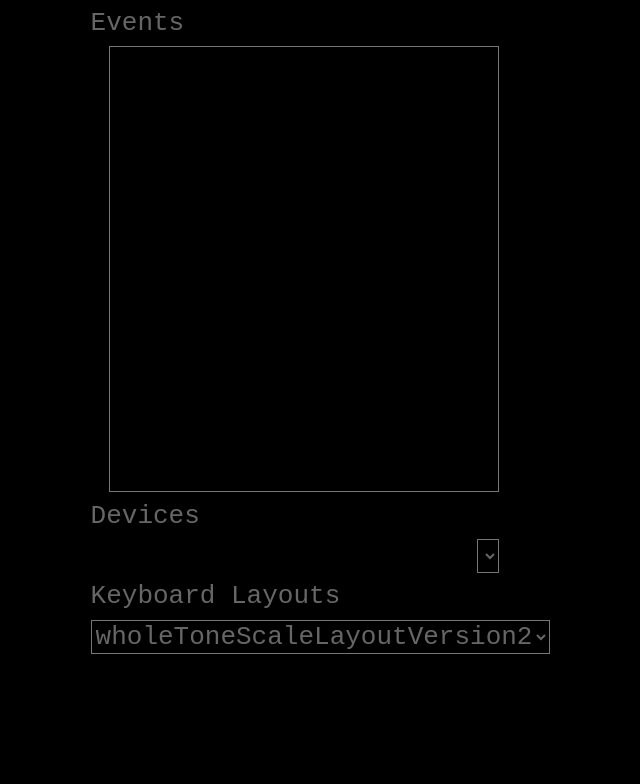
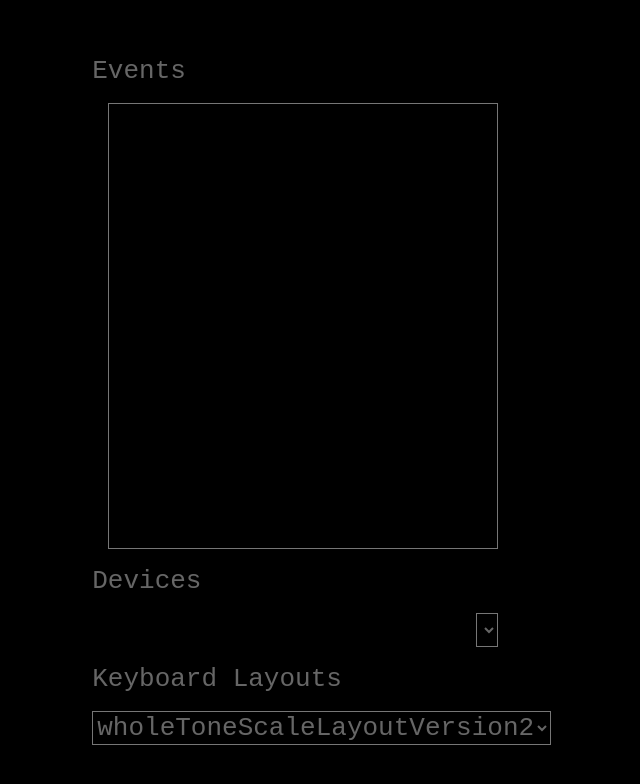
Before and after one commit to stygian-phrygian/webmidi-isomorphic-keyboard, a plain HTML site: page index.html in a window 1280 px wide. Shown: the whole page, without its empty margins (345-985 px from the left). Drawn offline with Linux system fonts and the light colour scheme.

Commit message:
added vertical centering to overall widget layout

```diff
--- a/index.css
+++ b/index.css
@@ -3,8 +3,19 @@ body {
 }
 
 .center {
+  /*
+  magic which centers the div vertically and horizontally, thanks fam
+  found here:
+  http://www.tipue.com/blog/center-a-div/
+  */
+  position: absolute;
   margin: auto;
-  width: 33%;
+  top: 0;
+  right: 0;
+  bottom: 0;
+  left: 0;
+  width: 33%;   /* width & height specify the div size in the center) */
+  height: 88%;
 }
 
 .text-align-left {
@@ -20,7 +31,12 @@ body {
   font-family: monospace;
   font-weight: 200;
   font-size: 200%;
-  margin: 1%;
+  margin: 2%;
+}
+
+#eventLogTitle {
+  /* give it a little more room from the top */
+  /* margin-top: 11%; */
 }
 
 #eventLog {
--- a/index.html
+++ b/index.html
@@ -9,7 +9,7 @@
   </head>
   <body>
 
-    <div class="center text-align-right">
+    <div id="content" class="center text-align-right">
 
       <div id="eventLogSection">
         <div id="eventLogTitle" class="widget text-align-left">Events</div>
@@ -26,7 +26,7 @@
         <select id="keyboardLayoutSelect" class="widget"></select>
      </div>
 
-    <div class="center">
+    </div>
 
   </body>
 
```
